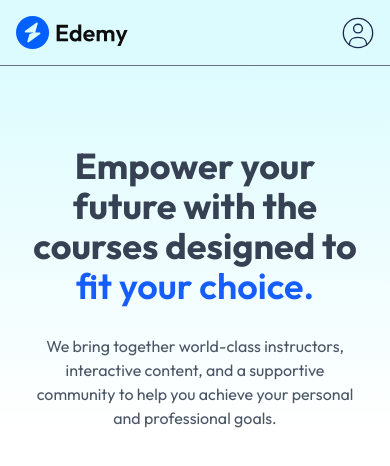
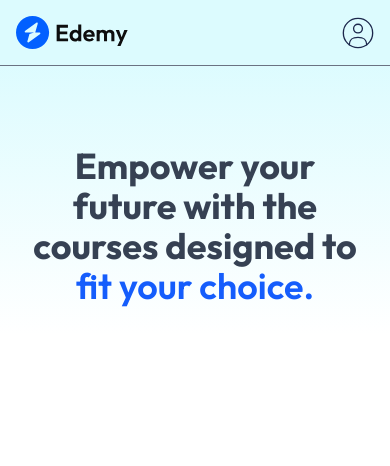
Before and after one commit to CodeCommandBD/LMS, a React (Vite) app in the folder client/: page / in a window 390 px wide. Shown: the top 466 px of the page. Built offline with nearby package versions, Linux system fonts and the light colour scheme; no server answers.

Commit message:
create a new React component for the student hero section

```diff
--- a/client/src/components/student/Hero.jsx
+++ b/client/src/components/student/Hero.jsx
@@ -13,7 +13,7 @@ const Hero = () => {
           alt="sketch"
         />
       </h1>
-      <p className="md:block text-gray-600 max-w-2xl mx-auto text-md">
+      <p className="md:block hidden text-gray-600 max-w-2xl mx-auto text-md">
         We bring together world-class instructors, interactive content, and a
         supportive community to help you achieve your personal and professional
         goals.
```
